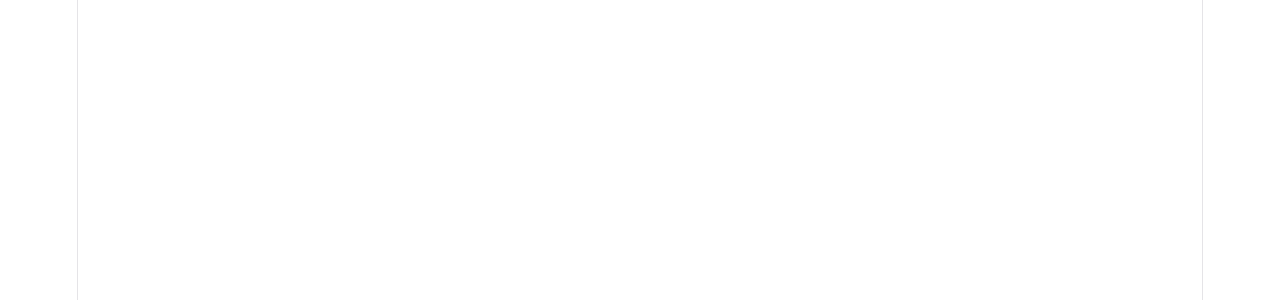
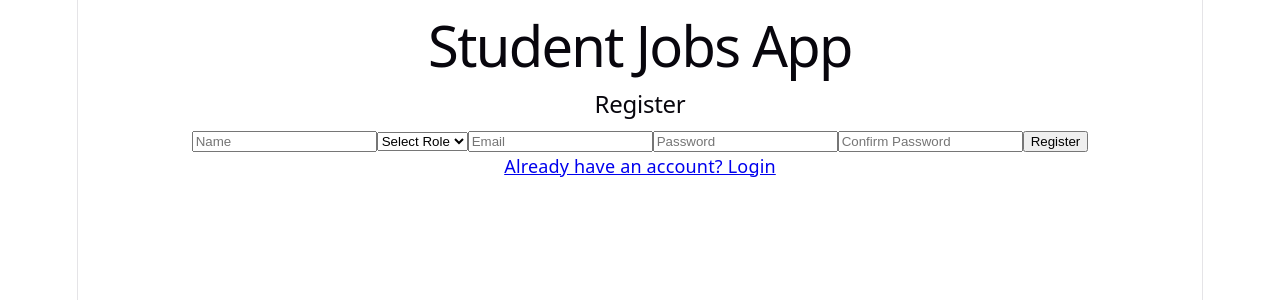
Before and after one commit to wojtekp2002/JobTrackerForStudents, a React (Vite) app in the folder client/: page /register in a window 1280 px wide. Before the commit this address had no page. Shown: the top 300 px of the page. Built offline with nearby package versions, Linux system fonts and the light colour scheme.

Commit message:
feat: registration page

```diff
--- a/client/src/App.jsx
+++ b/client/src/App.jsx
@@ -2,6 +2,7 @@
 import {Route, Routes} from "react-router-dom";
 import HomePage from "./pages/HomePage";
 import LoginPage from "./pages/LoginPage";
+import RegisterPage from "./pages/RegisterPage";
 
 function App() {
   const [isLoggedIn, setIsLoggedIn] = useState(false);
@@ -22,6 +23,7 @@
       <Routes>
         <Route path="/" element={<HomePage isLoggedIn={isLoggedIn} onLogout={handleLogout} />} />
         <Route path="/login" element={<LoginPage onLoginSuccess={() => setIsLoggedIn(true)} />} />
+        <Route path="/register" element={<RegisterPage />} />
       </Routes>
   );
 }
--- a/client/src/components/Jobdetails.jsx
+++ b/client/src/components/Jobdetails.jsx
@@ -18,7 +18,7 @@
             {isLoggedIn ? (
                 <button>Apply Now</button>
             ) : (
-                <Link to="/login" state={{from: "/jobs/" + job.id}}>Login to apply</Link>
+                <Link to="/login" state={{from: "/"}}>Login to apply</Link>
             )}
         </div>
     );
--- a/client/src/components/LoginForm.jsx
+++ b/client/src/components/LoginForm.jsx
@@ -25,8 +25,8 @@
         setErrorMessage("");
 
         axios.post("http://localhost:5000/api/auth/login", {
-        email: inputEmail,
-        password: inputPassword
+            email: inputEmail,
+            password: inputPassword
         }).then(response => {
             console.log("Login successful:");
             localStorage.setItem("token", response.data.token);
--- /dev/null
+++ b/client/src/components/RegisterForm.jsx
@@ -0,0 +1,70 @@
+import { useState } from "react";
+import axios from "axios";
+import { useLocation, useNavigate } from "react-router-dom";
+
+function RegisterForm() {
+    const navigate = useNavigate();
+    const location = useLocation();
+
+    const [inputName, setInputName] = useState("");
+    const [inputRole, setInputRole] = useState("");
+    const [inputEmail, setInputEmail] = useState("");
+    const [inputPassword, setInputPassword] = useState("");
+    const [confirmPassword, setConfirmPassword] = useState("");
+    const [errorMessage, setErrorMessage] = useState("");
+
+    const handleSubmit = (e) => {
+        e.preventDefault();
+        if (!inputEmail || !inputPassword || !inputName || !inputRole || !confirmPassword) {
+            setErrorMessage("Please fill in all fields.");
+            return;
+        }
+
+        if (inputPassword !== confirmPassword) {
+            setErrorMessage("Passwords do not match.");
+            return;
+        }
+
+        if (!/\S+@\S+\.\S+/.test(inputEmail)) {
+            setErrorMessage("Please enter a valid email address.");
+            return;
+        }
+
+        setErrorMessage("");
+
+        axios.post("http://localhost:5000/api/auth/register", {
+            name: inputName,
+            role: inputRole,
+            email: inputEmail,
+            password: inputPassword
+        }).then(() => {
+            console.log("Registration successful:");
+            setErrorMessage("");
+            navigate("/login", { replace: true });
+
+        }).catch(error => {
+            console.error("Registration error:", error);
+            setErrorMessage("Registration failed. Please try again.");
+        });
+    };
+
+    return (
+        <div>
+            {errorMessage && <p>{errorMessage}</p>}
+            <form onSubmit={handleSubmit} >
+                <input type="text" placeholder="Name" value={inputName} onChange={(e) => setInputName(e.target.value)} />
+                <select value={inputRole} onChange={(e) => setInputRole(e.target.value)}>
+                    <option value="">Select Role</option>
+                    <option value="student">Student</option>
+                    <option value="employer">Employer</option>
+                </select>
+                <input type="email" placeholder="Email" value={inputEmail} onChange={(e) => setInputEmail(e.target.value)} />
+                <input type="password" placeholder="Password" value={inputPassword} onChange={(e) => setInputPassword(e.target.value)} />
+                <input type="password" placeholder="Confirm Password" value={confirmPassword} onChange={(e) => setConfirmPassword(e.target.value)} />
+                <button type="submit" >Register</button>
+            </form>
+        </div>
+    );
+}
+
+export default RegisterForm;
--- a/client/src/pages/LoginPage.jsx
+++ b/client/src/pages/LoginPage.jsx
@@ -7,6 +7,7 @@
       <h1>Student Jobs App</h1>
       <h2>Login</h2>
       <LoginForm onLoginSuccess={onLoginSuccess} />
+      <Link to="/register">Don't have an account? Register</Link>
       <Link to="/">Back</Link>
     </div>
   );
--- /dev/null
+++ b/client/src/pages/RegisterPage.jsx
@@ -0,0 +1,15 @@
+import { Link } from "react-router-dom";
+import RegisterForm from "../components/RegisterForm";
+
+function RegisterPage() {
+  return (
+    <div>
+      <h1>Student Jobs App</h1>
+      <h2>Register</h2>
+      <RegisterForm />
+      <Link to="/login">Already have an account? Login</Link>
+    </div>
+  );
+}
+
+export default RegisterPage;
```
